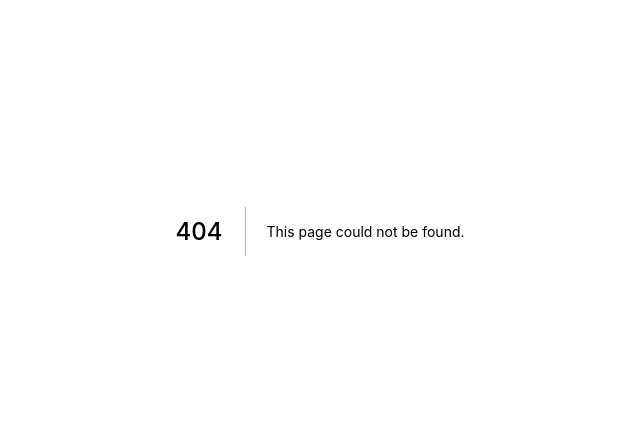
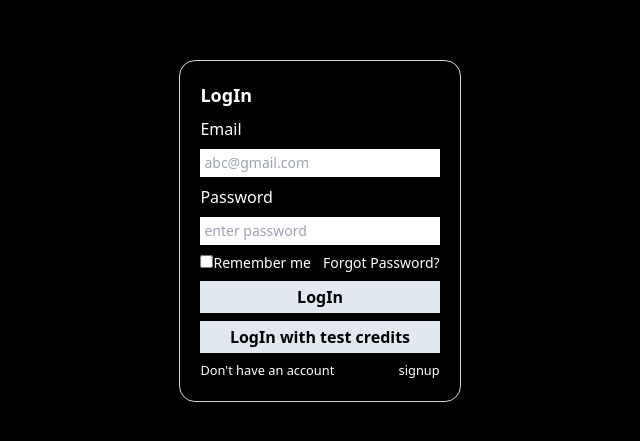
Before and after one commit to RahulSingh9131/social-club, a Next.js app: page /login in a window 1280 px wide. Before the commit this address had no page. Shown: the part 169-610 px from the top of the page, without its empty margins (320-960 px from the left). Built offline with nearby package versions, Linux system fonts and the light colour scheme; no server answers.

Commit message:
Feat : Added auth

```diff
--- a/components/PostInput.js
+++ b/components/PostInput.js
@@ -11,6 +11,8 @@ import {
   updateDoc,
 } from "@firebase/firestore";
 import { getDownloadURL, ref, uploadString } from "@firebase/storage";
+import { useAuth } from '../context/AuthContext';
+import { useRouter } from 'next/router';
 
 function PostInput() {
     const [inputValue,setInputValue]=useState("");
@@ -18,6 +20,9 @@ function PostInput() {
     const [showEmoji,setShowEmoji]=useState(false);
     const [loading,setLoading]=useState(false);
     const filePickerRef=useRef(null);
+
+    const {user,logout}=useAuth();
+    const router= useRouter();
 
     const addImageToPost=(e)=>{
         const reader= new FileReader();
@@ -60,6 +65,7 @@ function PostInput() {
             src="https://pngset.com/images/lion-svg-clip-arts-lion-head-silhouette-symbol-logo-trademark-graphics-transparent-png-41159.png"
             alt="userImage"
             className='h-11 w-11 rounded-full cursor-pointer'
+            onClick={()=>{logout(); router.push("/login");}}
         />
         <div className='w-full divide-y divide-gray-700'>
             <div className={`${selectedFile && "pb-7"} ${inputValue && "space-y-3"}`}>
--- /dev/null
+++ b/context/AuthContext.js
@@ -0,0 +1,50 @@
+import {createContext,useContext,useEffect,useState} from "react";
+import {onAuthStateChanged,createUserWithEmailAndPassword,signInWithEmailAndPassword, signOut} from "firebase/auth";
+import { auth } from "../firebase";
+
+
+const AuthContext= createContext({});
+
+const AuthProvider= ({children})=>{
+    const [user,setUser]=useState(null);
+    const [loading,setLoading]=useState(true);
+
+    useEffect(()=>{
+        const unsubscribe= onAuthStateChanged(auth,(user)=>{
+            if(user){
+                setUser({
+                    uid: user.uid,
+                    email:user.email,
+                    displayName:user.displayName,
+                })
+            }else{
+                setUser(null)
+            }
+            setLoading(false)
+        })
+
+        return ()=>unsubscribe()
+    },[])
+
+    const signup= (email,password)=>{
+        return createUserWithEmailAndPassword(auth,email,password);
+    }
+
+    const login =(email,password)=>{
+        return signInWithEmailAndPassword(auth,email,password);
+    }
+
+    const logout = async ()=>{
+        setUser(null)
+        await signOut(auth)
+    }
+    return (
+        <AuthContext.Provider value={{user,login,signup,logout}}>
+            {loading ? null : children}
+        </AuthContext.Provider>
+    )
+}
+
+const useAuth=()=>useContext(AuthContext);
+
+export {useAuth,AuthProvider};
--- a/firebase.js
+++ b/firebase.js
@@ -1,4 +1,5 @@
 import { initializeApp, getApp, getApps } from "firebase/app";
+import { getAuth } from "firebase/auth";
 import { getFirestore } from "firebase/firestore";
 import { getStorage } from "firebase/storage";
 import { firebaseConfig } from "./.env";
@@ -9,5 +10,6 @@ const app = !getApps().length ? initializeApp(firebaseConfig) : getApp();
 const db = getFirestore();
 const storage = getStorage();
 
+export const auth=getAuth();
 export default app;
 export { db, storage };
--- a/package.json
+++ b/package.json
@@ -16,6 +16,7 @@
     "emoji-picker-react": "^3.5.1",
     "firebase": "^9.8.1",
     "next": "12.1.6",
+    "next-auth": "^4.3.4",
     "react": "18.1.0",
     "react-dom": "18.1.0"
   },
--- a/pages/_app.js
+++ b/pages/_app.js
@@ -1,7 +1,12 @@
+import { AuthProvider } from '../context/AuthContext'
 import '../styles/globals.css'
 
 function MyApp({ Component, pageProps }) {
-  return <Component {...pageProps} />
+  return (
+    <AuthProvider>
+      <Component {...pageProps} />
+    </AuthProvider>
+  )
 }
 
 export default MyApp
--- a/pages/index.js
+++ b/pages/index.js
@@ -21,3 +21,7 @@ export default function Home() {
     </div>
   )
 }
+
+export async function setServerSideProps(){
+
+}
--- /dev/null
+++ b/pages/login.js
@@ -0,0 +1,82 @@
+import Link from 'next/link'
+import { useRouter } from 'next/router';
+import React,{useState} from 'react'
+import { useAuth } from '../context/AuthContext'
+
+function login() {
+
+    const router= useRouter();
+    const {user,login}=useAuth();
+
+    const [data,setData]=useState({
+        email:"",
+        password:"",
+    })
+
+    const handleSubmit= async (e)=>{
+        e.preventDefault()
+        try{
+            await login(data.email,data.password);
+            router.push("/");
+        }catch(err){
+            console.log("login error",err);
+        }
+    }
+
+    const testCredits=()=>{
+        setData({
+            email:"abc@gmail.com",
+            password:"qwerty123"
+        })
+    }
+
+  return (
+    <div className='text-white flex items-center justify-center h-screen'>
+        <section className="border border-gray-300 p-5 max-w-sm rounded-2xl">
+            <div className="login-container container flex flex-col items-center justify-center">
+                <form onSubmit={handleSubmit}>
+                    <h1 className='mb-2 font-bold text-lg'>LogIn</h1>
+                    <div className="form-control">
+                        <label htmlFor="password">Email</label>
+                        <input
+                            type="email"
+                            name='email'
+                            placeholder="abc@gmail.com"
+                            className='text-black p-1 font-medium text-sm'
+                            required value={data.email}
+                            onChange={(e)=>setData({...data,[e.target.name]:e.target.value})}
+                        />
+                    </div>
+                    <div className="form-control">
+                        <label htmlFor="password">Password</label>
+                        <input
+                            type="password"
+                            name='password'
+                            placeholder="enter password"
+                            className='text-black p-1 font-medium text-sm'
+                            required
+                            value={data.password}
+                            onChange={(e)=>setData({...data,[e.target.name]:e.target.value})}
+                        />
+                    </div>
+                    <div className="checkbox-container">
+                        <div>
+                            <input type="checkbox" id="remember"/>
+                            <label htmlFor="remember">Remember me</label>
+                        </div>
+                        <a href="#">Forgot Password?</a>
+                    </div>
+                    <button className="login-btn">LogIn</button>
+                    <button className="login-btn" onClick={()=>testCredits()}>LogIn with test credits</button>
+                    <small className="flex items-center justify-between">
+                        <span>Don't have an account</span>
+                        <span className='hover:underline'><Link href="/signup">signup</Link></span>
+                    </small>
+                </form>
+            </div>
+        </section>
+    </div>
+  )
+}
+
+export default login
--- /dev/null
+++ b/pages/signup.js
@@ -0,0 +1,78 @@
+import Link from 'next/link'
+import { useRouter } from 'next/router';
+import React,{useState} from 'react'
+import { useAuth } from '../context/AuthContext'
+
+function signup() {
+
+    const router = useRouter();
+
+    const {user,signup}=useAuth();
+
+    const [data,setData]=useState({
+        email:"",
+        password:"",
+    })
+
+    const handleSubmit= async (e)=>{
+        e.preventDefault()
+        try{
+            await signup(data.email,data.password)
+            router.push("/");
+        }catch(err){
+            console.log("signup error",err)
+        }
+
+        console.log(data);
+    }
+
+
+  return (
+    <div className="text-white flex items-center justify-center h-screen">
+        <section className="border border-gray-300 p-5 max-w-sm rounded-2xl">
+            <div className="login-container container flex flex-col items-center justify-center">
+                <form onSubmit={handleSubmit}>
+                    <h1 className='mb-2 font-bold text-lg'>SignUp</h1>
+                    <div className="form-control">
+                        <label htmlFor="password">Email</label>
+                        <input
+                            type="email"
+                            name='email'
+                            placeholder="abc@gmail.com"
+                            className='text-black p-1 font-medium text-sm'
+                            required value={data.email}
+                            onChange={(e)=>setData({...data,[e.target.name]:e.target.value})}
+                        />
+                    </div>
+                    <div className="form-control">
+                        <label htmlFor="password">Password</label>
+                        <input
+                            type="password"
+                            name='password'
+                            placeholder="enter password"
+                            className='text-black p-1 font-medium text-sm'
+                            required
+                            value={data.password}
+                            onChange={(e)=>setData({...data,[e.target.name]:e.target.value})}
+                        />
+                    </div>
+                    <div className="checkbox-container">
+                        <div>
+                            <input type="checkbox" id="remember"/>
+                            <label htmlFor="remember">Remember me</label>
+                        </div>
+                        <a href="#">Forgot Password?</a>
+                    </div>
+                    <button className="login-btn">SignUp</button>
+                    <small className="flex items-center justify-between">
+                        <span>Already have an account</span>
+                        <span className='hover:underline'><Link href="/login">login</Link></span>
+                    </small>
+                </form>
+            </div>
+        </section>
+    </div>
+  )
+}
+
+export default signup
--- /dev/null
+++ b/pages/userpage.js
@@ -0,0 +1,11 @@
+import React from 'react'
+
+function userpage() {
+  return (
+    <div className='text-white'>
+        i am a userPage, with protected feature.
+    </div>
+  )
+}
+
+export default userpage
--- a/styles/globals.css
+++ b/styles/globals.css
@@ -19,4 +19,13 @@
     @apply cursor-pointer hover:bg-opacity-10 flex
     items-center justify-center rounded-full transition ease-out;
   }
+  .form-control{
+    @apply space-y-2 flex flex-col mb-2;
+  }
+  .login-btn{
+    @apply bg-slate-200 text-black font-extrabold flex items-center justify-center min-w-full py-1 my-2;
+  }
+  .checkbox-container{
+    @apply flex space-x-3 text-sm;
+  }
 }
```
Also changed, not shown: 1 other file (tests, documents, lock files or other folders).
